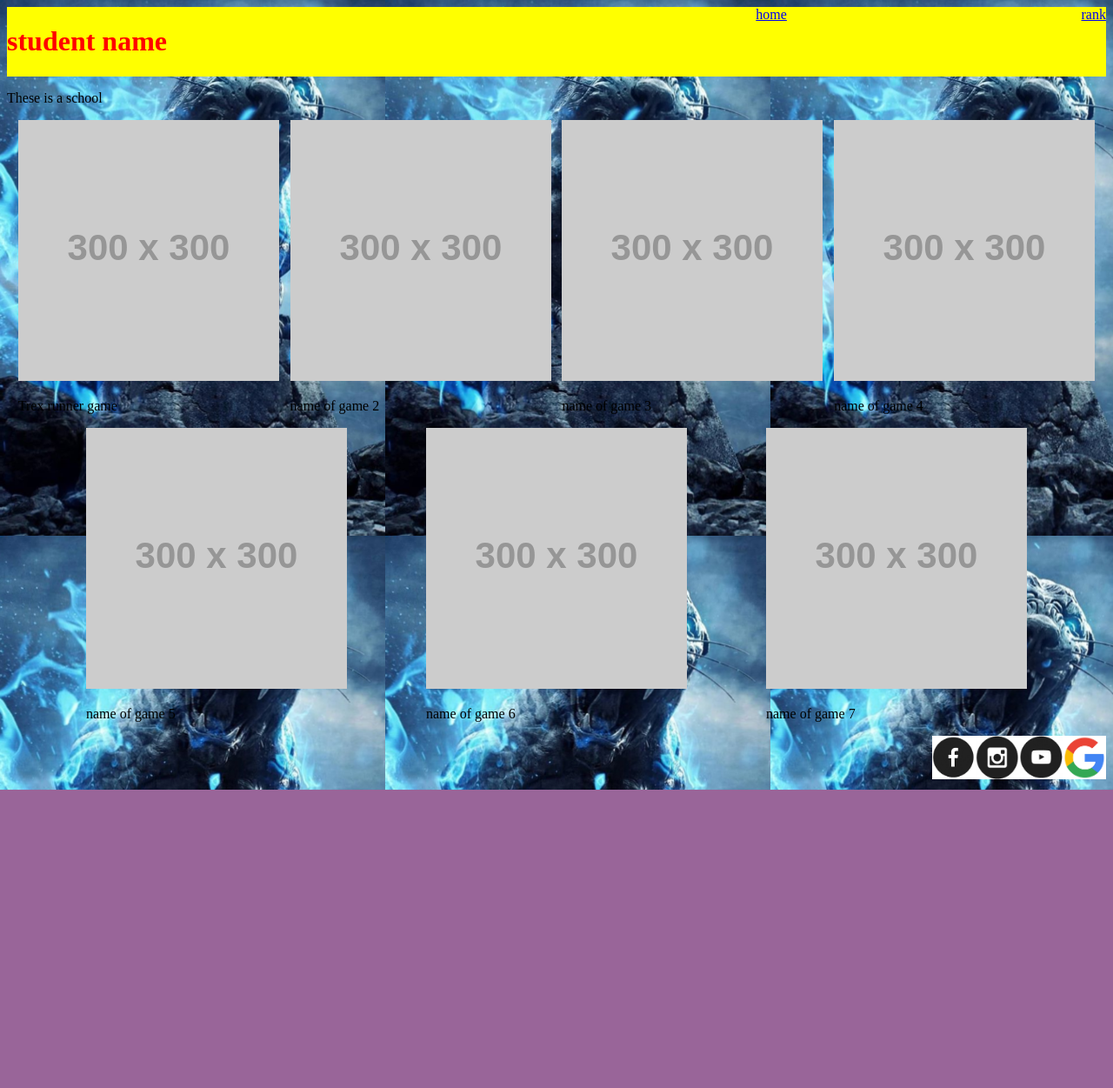
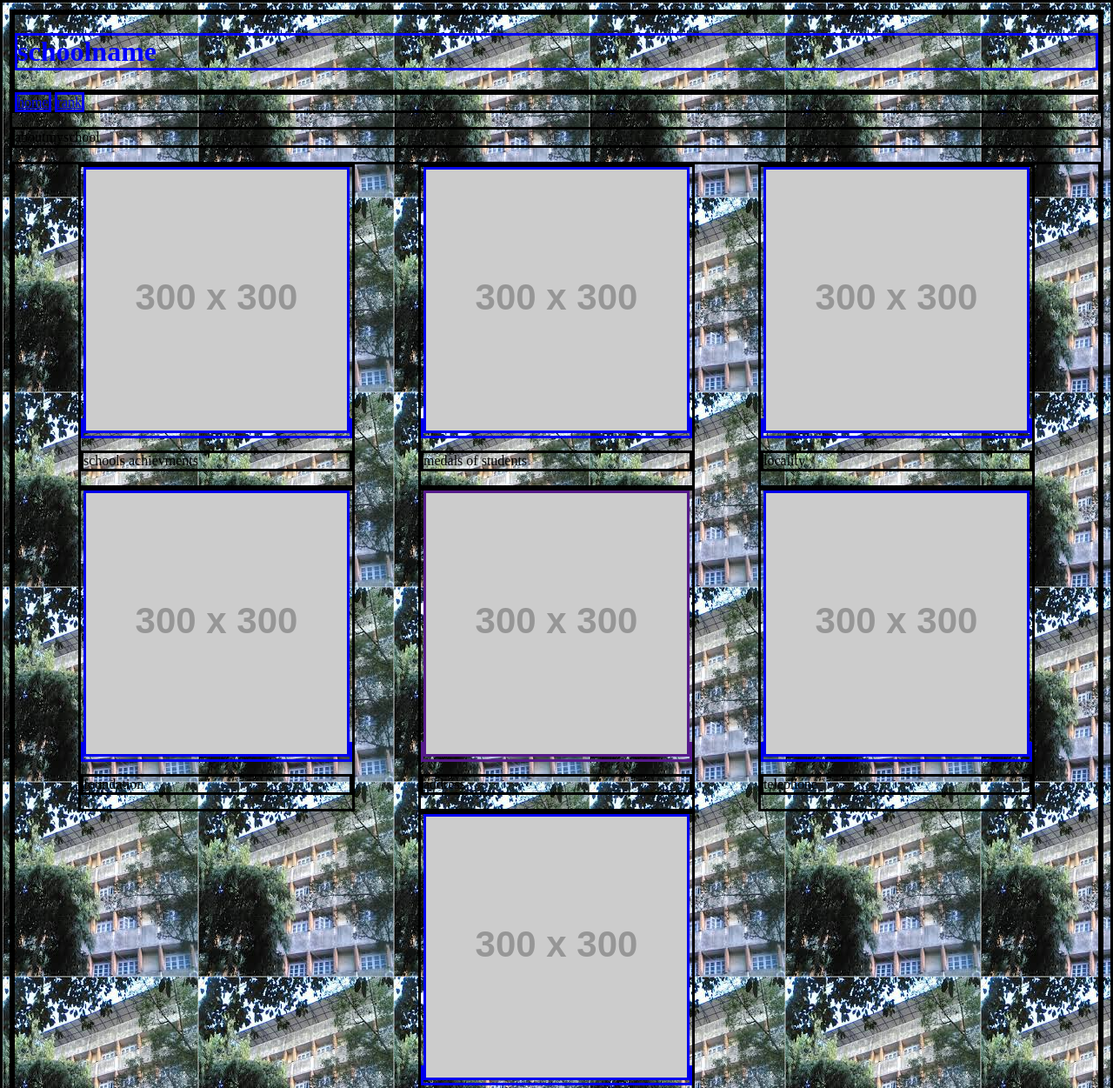
Before and after one commit to RASESH-THECODER/c51hexadecimalcolour, a plain HTML site: page index.html in a window 1280 px wide. Shown: the top 1251 px of the page at 87% size. Before the commit the page ends 908 px from the top, so only its background shows below. Drawn offline with Linux system fonts and the light colour scheme; placeholder pictures from the web are drawn by us.

Commit message:
Add files via upload

```diff
--- a/index.html
+++ b/index.html
@@ -11,13 +11,13 @@
 
     <body>
         <div class="header">
-        <h1>student name</h1>
+        <h1>schoolname</h1>
         <div class="menu"></div>
         <a href="index.html">home</a>
         <a href="aboutme.html">rank</a>
         </div>
         </div>
-<p>These is a school
+<p>aboutmyschool
 
 
 
@@ -27,36 +27,36 @@
 <div class="grid">
     <div class="item">
 <a href="https://editor.p5js.org/whitehatjr/present/ePJrHCACM"><img src="https://via.placeHolder.com/300"/></a>
-<p>Trex runner game</p>
+<p>schools achievments</p>
 
 </div>
 <div class="item">
 <a href="#"><img src="https://via.placeHolder.com/300"/></a>
-<p>name of game 2</p>
+<p>medals of students</p>
 </div>
 
 <div class="item">
 <a href="#"><img src="https://via.placeHolder.com/300"/></a>
-<p>name of game 3</p>
+<p>locality</p>
 </div>
 
 <div class="item">
 <a href="#"><img src="https://via.placeHolder.com/300"/></a>
-<p>name of game 4</p>
+<p>foundation</p>
 </div>
 
 <div class="item">
 <a href=""><img src="https://via.placeHolder.com/300"/></a>
-<p>name of game 5</p>
+<p>address</p>
 </div>
 
 <div class="item">
 <a href="#"><img src="https://via.placeHolder.com/300"/></a>
-<p>name of game 6</p>
+<p>telephone</p>
 </div>
 <div class="item">
 <a href="#"><img src="https://via.placeHolder.com/300"/></a>
-<p>name of game 7 </p>
+<p>devleopment each year</p>
 </div>
 
 </div>
--- a/style.css
+++ b/style.css
@@ -1,12 +1,12 @@
 h1{
-    color:red;
+    color:blue;
 }
-/**{
+*{
     border:solid;
-}*/
+}
 .header{
-    background-color:yellow;
-    display:flex;
+    background-color:blueviolet
+    displayflex;
     justify-content:space-between;
 }
 .grid{
@@ -18,9 +18,8 @@ h1{
     display:flex;
     justify-content:flex-end;
 }
+body{
 
-body{
-    background-color:#996599;
 
-    background-image:url("image.png");
+    background-image:url("SVDD.jfif");
 }
```
Also changed, not shown: SVDD.jfif (added).
